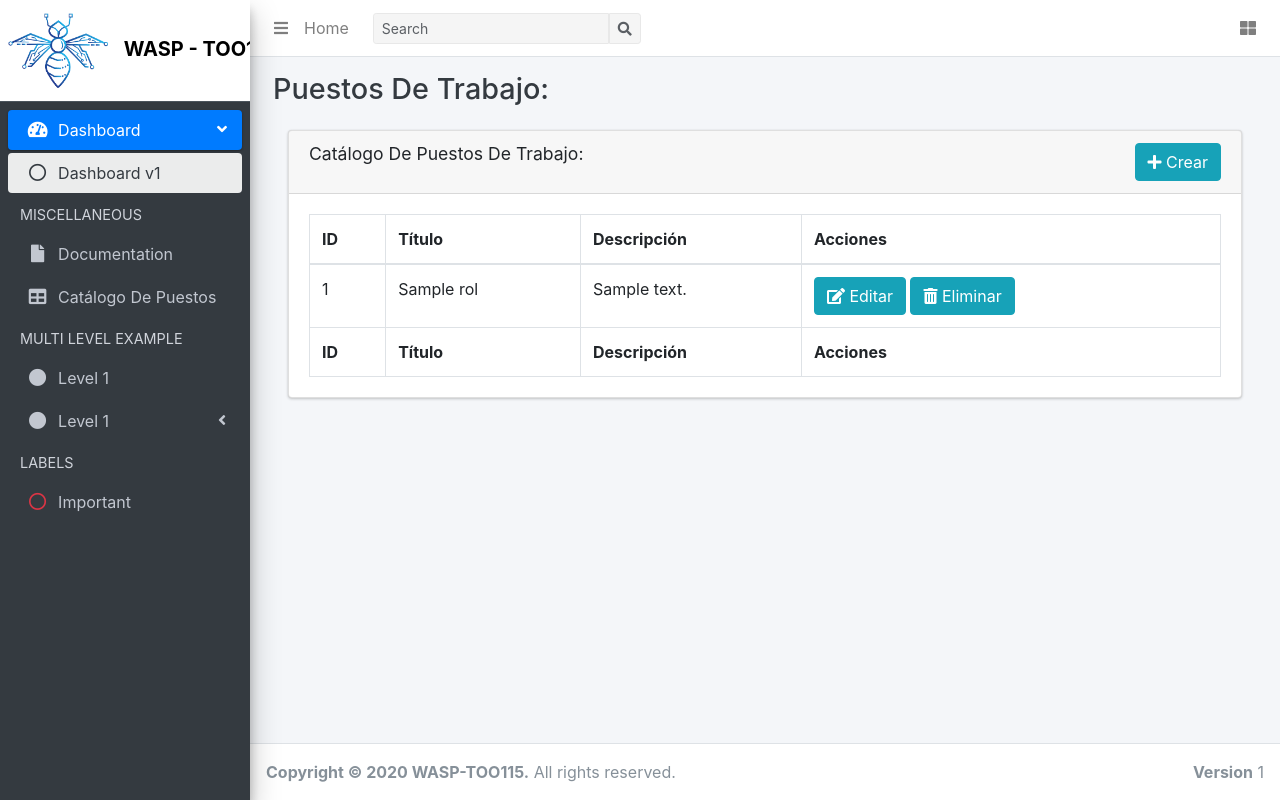
After one commit to Warranty-System-Protection-WASP/SistemaDeSeguridad-PythonDjangoTOO115, a Django app: template WASP_TOO115/templates/rol/index_rol.html in a window 1280 px wide. The commit adds this page. Run offline with Django 3.2, Linux system fonts and the light colour scheme; the template is opened without the code that fills it: most values are stand-ins (such as "Sample title", 1, 10 or a date in 2020); some libraries are stand-ins or nearby versions.

Commit message:
CRUD Puestos de Trabajo (Incompleto)

```diff
--- a/WASP_TOO115/WASP_TOO115/urls.py
+++ b/WASP_TOO115/WASP_TOO115/urls.py
@@ -18,6 +18,8 @@ from django.urls import path
 from WASP_TOO115.views import index
 from apps.Cuenta import views
 
+from apps.Rol.views import index_roles, view_rol, edit_rol, delete_rol
+
 #Librerias para el login
 from django.contrib.auth.views import LoginView,LogoutView
 
@@ -25,6 +27,10 @@ from django.contrib.auth.views import LoginView,LogoutView
 urlpatterns = [
     path('admin/', admin.site.urls),
     path('', index, name="index"),
+    path(r'^Roles$', index_roles, name='index roles'),
+    path(r'^Roles/Nuevo$', view_rol, name='view roles'),
+    path(r'^Roles/Editar/(?P<id_rol>[^/]+)/$', edit_rol, name='edit roles'),
+    path(r'^Roles/Eliminar/(?P<id_rol>[^/]+)/$', delete_rol, name='delete roles'),
     #path('prueba/', views.index),
     #Url para el login
     #path('login/', LoginView.as_view(template_name='login/login.html'), name='login'),
--- a/WASP_TOO115/apps/Rol/models.py
+++ b/WASP_TOO115/apps/Rol/models.py
@@ -4,12 +4,10 @@ from apps.Cuenta.models import Usuario
 
 # Create your models here.
 class Rol(models.Model):
-    idRol=models.IntegerField(primary_key=True)
     nombreRol=models.CharField(max_length=50)
     descripRol=models.CharField(max_length=200)
 
 class OpcionCrud(models.Model):
-    idOpcion=models.IntegerField(primary_key=True)
     numCrud=models.IntegerField()
     descripCrud=models.CharField(max_length=100)
 
--- a/WASP_TOO115/templates/Base/sidebar.html
+++ b/WASP_TOO115/templates/Base/sidebar.html
@@ -36,6 +36,12 @@
           <a href="https://adminlte.io/docs/3.0" class="nav-link">
             <i class="nav-icon fas fa-file"></i>
             <p>Documentation</p>
+          </a>
+        </li>
+        <li class="nav-item">
+          <a href="{% url 'index roles' %}" class="nav-link">
+            <i class="nav-icon fas fa-table"></i>
+            <p>Catálogo De Puestos</p>
           </a>
         </li>
         <li class="nav-header">MULTI LEVEL EXAMPLE</li>
--- /dev/null
+++ b/WASP_TOO115/templates/rol/index_rol.html
@@ -0,0 +1,59 @@
+{% extends 'Base/Base.html' %}
+
+{% block title %}
+Catálogo De Puestos | WASP - TOO115
+{% endblock %}
+
+{% block contentHeader %}
+Puestos De Trabajo:
+{% endblock %}
+
+{% block content %}
+<section class="content">
+      <div class="container-fluid">
+        <div class="row">
+          <div class="col-12">
+            <div class="card">
+              <div class="card-header">
+                <h3 class="card-title">Catálogo De Puestos De Trabajo:</h3><a href="{% url 'view roles' %}"><button type="button" class="btn btn-info float-right"><i class="fas fa-plus"></i> Crear</button></a>
+              </div>
+              <div class="card-body">
+                  <table id="tabla_roles" class="table table-bordered table-hover">
+                      <thead>
+                         <tr>
+                            <th>ID</th>
+                            <th>Título</th>
+                            <th>Descripción</th>
+                            <th>Acciones</th>
+                         </tr>
+                      </thead>
+                      <tbody>
+                        {% if roles %}
+                        {% for rol in roles %}
+                         <tr>
+                            <td>{{ rol.id }}</td>
+                            <td>{{ rol.nombreRol }}</td>
+                            <td>{{ rol.descripRol }}</td>
+                            <td><a href="{% url 'edit roles' rol.id %}"><button type="button" class="btn btn-info" name="editar"><i class="fas fa-edit"></i> Editar</button></a>  <button type="button" class="btn btn-info" name="editar"><i class="fas fa-trash-alt"></i> Eliminar</button></td>
+                         </tr>
+                         {% endfor %}
+                         {% else %}
+                         <h4>No hay registros de Puestos</h4>
+                         {% endif %}
+                      </tbody>
+                      <tfoot>
+                        <tr>
+                           <th>ID</th>
+                           <th>Título</th>
+                           <th>Descripción</th>
+                           <th>Acciones</th>
+                        </tr>
+                      </tfoot>
+                  </table>
+              </div>
+            </div>
+          </div>
+        </div>
+      </div>
+</section>
+{% endblock %}
```
Also changed, not shown: WASP_TOO115/apps/Rol/forms.py (added, +19 -0 lines), WASP_TOO115/apps/Rol/views.py (+36 -1 lines), WASP_TOO115/templates/rol/delete_rol.html (added, +7 -0 lines), WASP_TOO115/templates/rol/form_rol.html (added, +17 -0 lines), WASP_TOO115/apps/Cuenta/migrations/0001_initial.py, WASP_TOO115/apps/Rol/migrations/0001_initial.py, WASP_TOO115/apps/UnidadOrganizacional/migrations/0001_initial.py.
